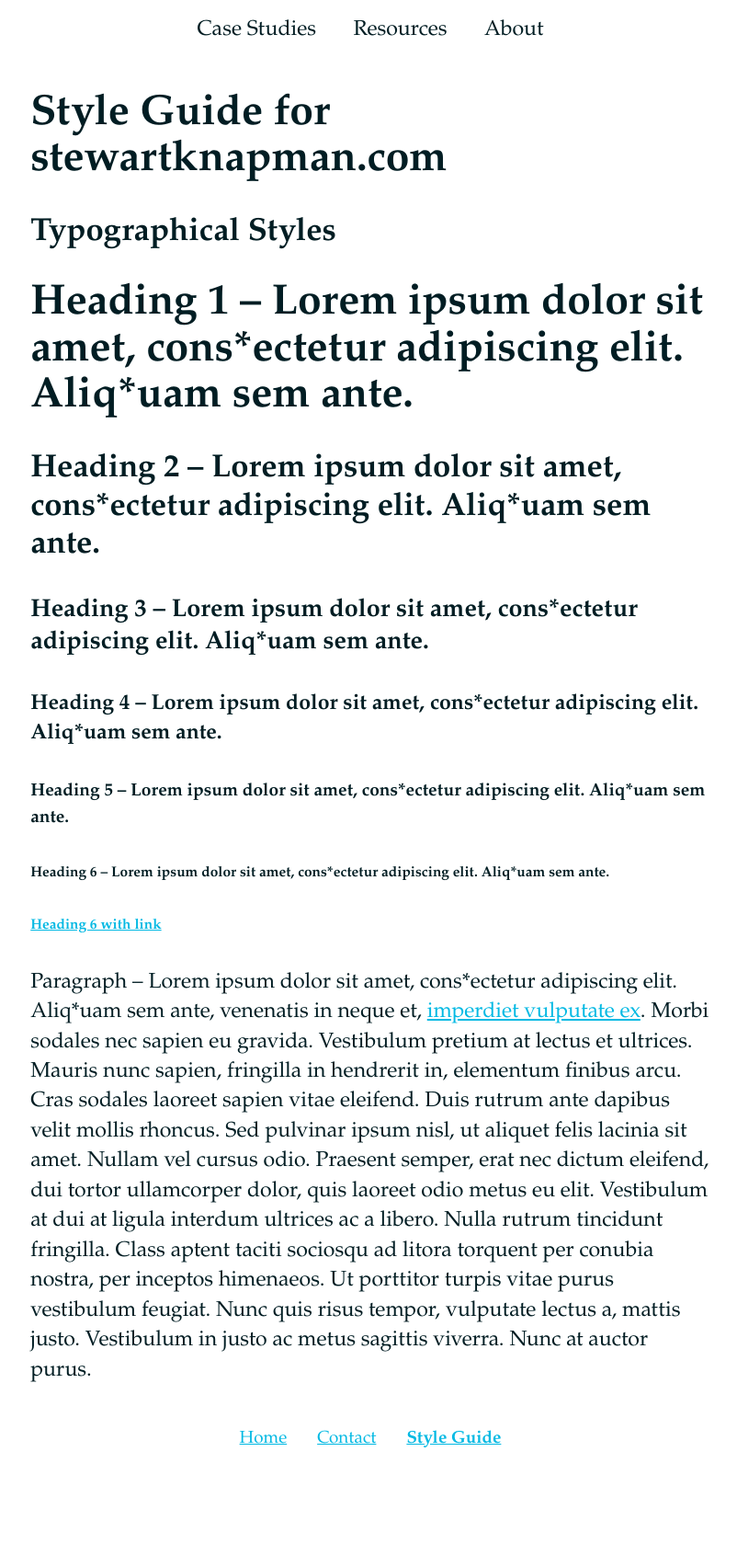
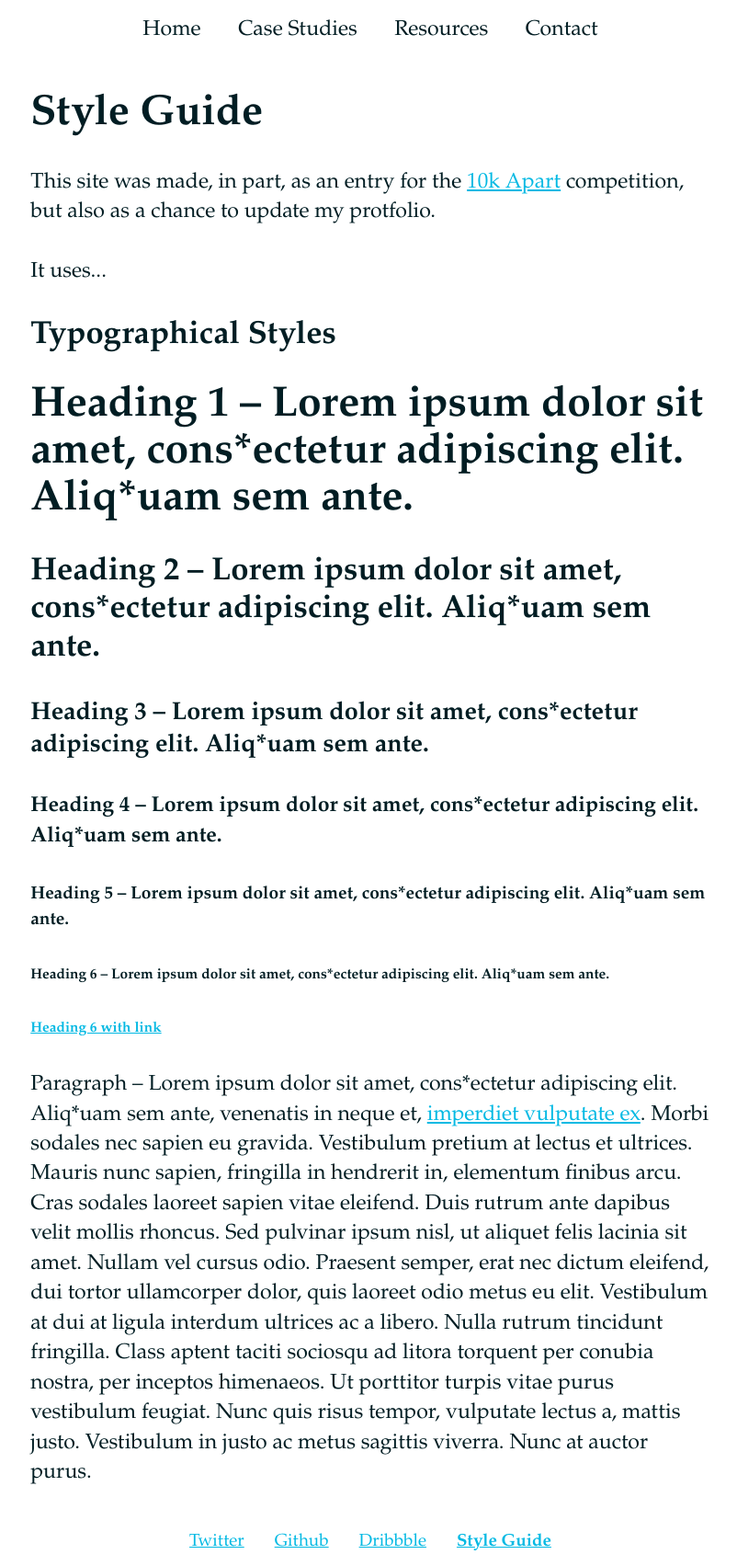
Before and after one commit to stewartknapman/stewartknapman-10k, a website: page _src/html/styleguide.html in a window 1280 px wide. Shown: the whole page at 92% size, without its empty margins (237-1039 px from the left). Before the commit the page ends 1591 px from the top, so only its background shows below. Drawn offline with Linux system fonts and the light colour scheme.

Commit message:
case study 1; nav

```diff
--- a/_src/html/styleguide.html
+++ b/_src/html/styleguide.html
@@ -8,22 +8,24 @@
   <title>Stewart Knapman &ndash; Style-guide</title>
 
   <link rel="stylesheet" href="/c/a.css">
-
 </head>
 <body>
   <header>
     <nav>
       <ul>
-        <li><a href="/">Case Studies</a></li>
-        <li><a href="/">Resources</a></li>
-        <li><a href="/">About</a></li>
+        <li><a href="/">Home</a></li>
+        <li><a href="/#cs">Case Studies</a></li>
+        <li><a href="/#r">Resources</a></li>
+        <li><a href="mailto:info@stewartknapman.com">Contact</a></li>
       </ul>
     </nav>
   </header>
 
   <main>
     <div class="contain">
-      <h1>Style Guide for stewartknapman.com</h1>
+      <h1>Style Guide</h1>
+      <p>This site was made, in part, as an entry for the <a href="https://a-k-apart.com/">10k Apart</a> competition, but also as a chance to update my protfolio.</p>
+      <p>It uses...</p>
 
       <h2>Typographical Styles</h2>
       <h1>Heading 1 &ndash; Lorem ipsum dolor sit amet, cons*ectetur adipiscing elit. Aliq*uam sem ante.</h1>
@@ -40,8 +42,9 @@
   <footer>
     <nav>
       <ul>
-        <li><a href="/">Home</a></li>
-        <li><a href="mailto:info@stewartknapman.com">Contact</a></li>
+        <li><a href="https://twitter.com/stewartknapman" title="Stewart Knapman on Twitter">Twitter</a></li>
+        <li><a href="https://github.com/stewartknapman" title="Stewart Knapman on Github">Github</a></li>
+        <li><a href="https://dribbble.com/stewartknapman" title="Stewart Knapman on Dribbble">Dribbble</a></li>
         <li class="live"><a href="/styleguide.html">Style Guide</a></li>
       </ul>
     </nav>
--- a/_src/scss/base/type-core.scss
+++ b/_src/scss/base/type-core.scss
@@ -1,5 +1,6 @@
 html {
   font-family: Baskerville, Garamond, "Times New Roman", serif;
+//   font-family: "Helvetica Neue", Helvetica, Arial, sans-serif;
   font-feature-settings:"onum" 1;
   font-weight: 300;
   @include lock(font-size, 20em, 87.5em, 1em, 1.5em);
--- a/_src/scss/layouts/core.scss
+++ b/_src/scss/layouts/core.scss
@@ -10,5 +10,6 @@ footer {
 .contain {
   width: 96%;
   max-width: 32em;
-  margin: 0 auto;
+  margin-left: auto;
+  margin-right: auto;
 }
```
Also changed, not shown: _src/html/index.html (+12 -8 lines), _src/html/peckhams.html (added, +49 -0 lines), index.html (+1 -1 lines), peckhams.html (added, +1 -0 lines), styleguide.html (+1 -1 lines), c/a.css, 2 other files.
